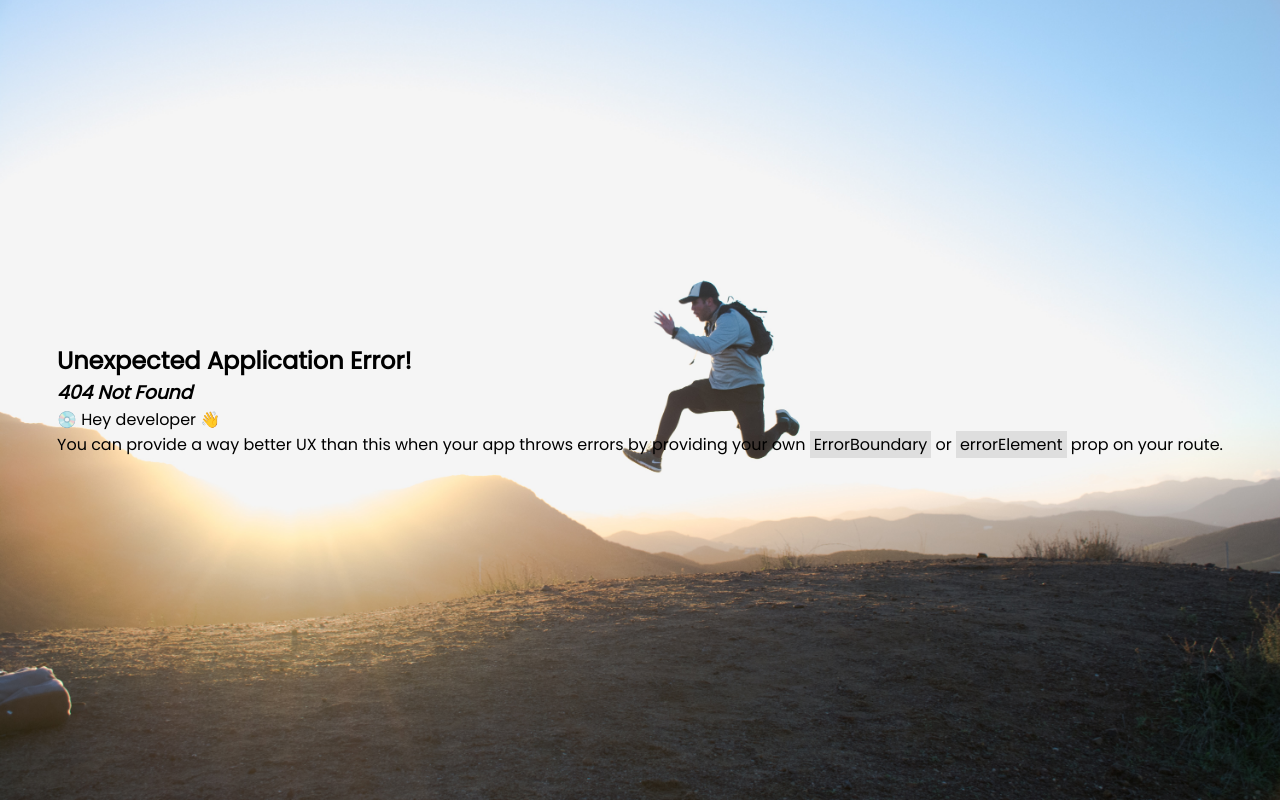
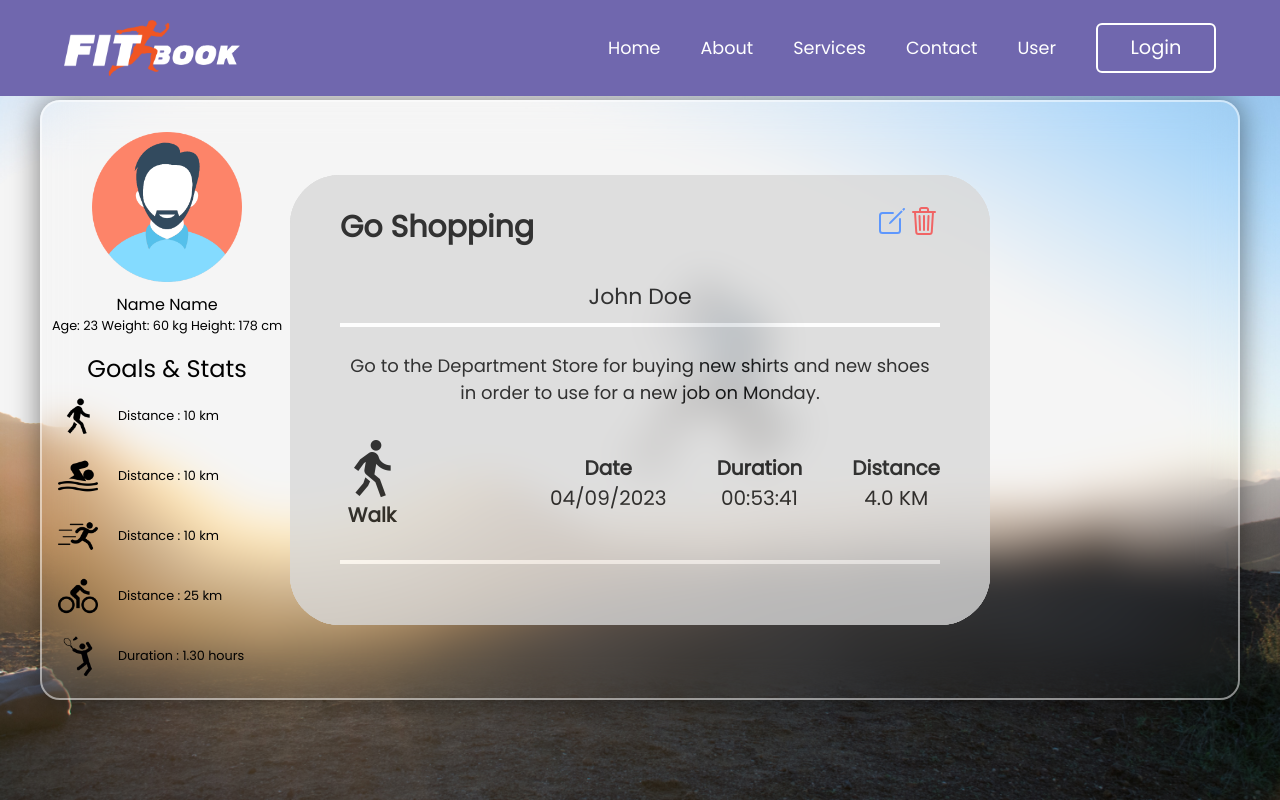
Before and after one commit to warutniy/project_groupA-2, a React (Vite) app in the folder groupA/: page /TryChart in a window 1280 px wide. Before the commit this address had no page. Built offline with nearby package versions, Linux system fonts and the light colour scheme.

Commit message:
setup file for chart

```diff
--- /dev/null
+++ b/groupA/src/TryChart.css
@@ -0,0 +1,141 @@
+@import url("https://fonts.googleapis.com/css2?family=Poppins&display=swap");
+
+* {
+    margin: 0;
+    padding: 0;
+    box-sizing: border-box;
+    font-family: 'Poppins', sans-serif;
+}
+
+
+/* USER_MAIN & RIGHT SECTION */
+
+.grid-main {
+    /* display: grid;
+    grid-template-rows: 4fr 6fr;
+    grid-auto-flow: row; */
+    height: 60vh;
+    /* justify-content: center;
+    align-items: center; */
+    /* justify-content: center; */
+    /* align-items: center; */
+    position: relative;
+    width: 1200px;
+    height: 600px;
+    background: transparent;
+    border: 2px solid rgba(255, 255, 255, 0.5);
+    border-radius: 20px;
+    backdrop-filter: blur(20px);
+    box-shadow: 0 0 30px rgba(0, 0, 0, 0.5);
+    display: flex;
+    overflow: visible;
+    place-self: center;
+}
+
+
+.grid-right {
+    /* background-color: palevioletred; */
+    grid-row: 1;
+    display: flex;
+    flex-wrap: wrap;
+    width: 100%;
+    justify-content: center;
+    align-items: center;
+    border-top-right-radius: 20px;
+    border-bottom-right-radius: 20px;
+    opacity: 20%;
+    margin: 5px;
+    opacity: 0.8;
+    overflow-y: scroll;
+}
+
+.grid-right > div {
+    text-align: center;
+    display: flex;
+    flex-wrap: wrap;
+    border: 1px black;
+}
+
+.activity_card {
+    flex-basis: calc(33.33% - 20px);
+    margin: 10px;
+
+}
+
+
+
+/* USER_LEFT SECTION */
+
+.grid-main .name_user{
+    /* justify-content: center; */
+    text-align: center;
+    /* background-color: red; */
+}
+
+.info_user {
+    font-size: 0.8rem;
+    text-align: center;
+    border-bottom: 0.5pxs solid #000;
+}
+
+.stat_user {
+    font-size: 24px;
+    text-align: center;
+    margin-top: 16px;
+
+}
+
+.grid-left {
+    display: flex;
+    flex-direction: column;
+    /* background-color: lavender; */
+    /* grid-row: 1; */
+    height: auto;
+    max-width: 250px;
+    /* padding-right: -30px; */
+    max-height: 600px;
+    border-top-left-radius: 20px;
+
+}
+
+.profile_pic {
+    /* border: 2px solid #000; */
+    padding: 20%;
+    /* background-color: #000; */
+    max-width: 100%;
+    height: auto;
+    place-items: center;
+    /* padding-right: auto; */
+    padding-top: 30px;
+    padding-bottom: 10px;
+    border-top-left-radius: 20px;
+
+}
+
+
+.goals_user {
+    display: flex;
+    flex-direction: column;
+    align-items: self-start;
+    justify-content: center;
+}
+
+.activity_icons {
+    display: flex;
+    flex-direction: row;
+    align-items: center;
+}
+
+.activity_icons > img{
+    margin: 10px;
+    height: 40px;
+    width: 40px;
+    margin-left: 16px;
+}
+
+.activity_icons > p{
+    font-size: 0.8rem;
+    padding-left: 10px;
+    /* align-items: center;
+    display: flex; */
+}
--- /dev/null
+++ b/groupA/src/TryChart.jsx
@@ -0,0 +1,43 @@
+
+import React, { useState } from "react";
+import './TryChart.css'
+import Layout from "./Layout";
+import User_left from "./user_left";
+import ActivityCard from "./ActivityCard";
+import './ActivityCard.css';
+
+
+const Chart = function() {
+    return (
+        <Layout>
+            <div className="grid-main">
+                <User_left/>
+                <div className="grid-right">
+                    <div className="activity_card">
+                        <ActivityCard />
+                    </div>
+                    <div className="activity_card">
+                        <ActivityCard />
+                    </div>
+                    <div className="activity_card">
+                        <ActivityCard />
+                    </div>
+                    <div className="activity_card">
+                        <ActivityCard />
+                    </div>
+                    <div className="activity_card">
+                        <ActivityCard />
+                    </div>
+                    <div className="activity_card">
+                        <ActivityCard />
+                    </div>
+                    <div className="activity_card">
+                        <ActivityCard />
+                    </div>
+                </div>
+            </div>
+        </Layout>
+    )
+}
+
+export default Chart
--- a/groupA/src/main.jsx
+++ b/groupA/src/main.jsx
@@ -4,6 +4,8 @@ import Home from './Home';
 import Login from './Login.jsx';
 import Register from './Register.jsx';
 import User_main from './User_main.jsx';
+import Chart from './TryChart';
+
 import {
   createBrowserRouter,
   RouterProvider,
@@ -34,6 +36,10 @@ const router = createBrowserRouter([
   {
     path: '/activity',
     element: <ActivityCard />
+  },
+
+  {path: '/TryChart',
+   element: <Chart />
   }
 ])
 
```
